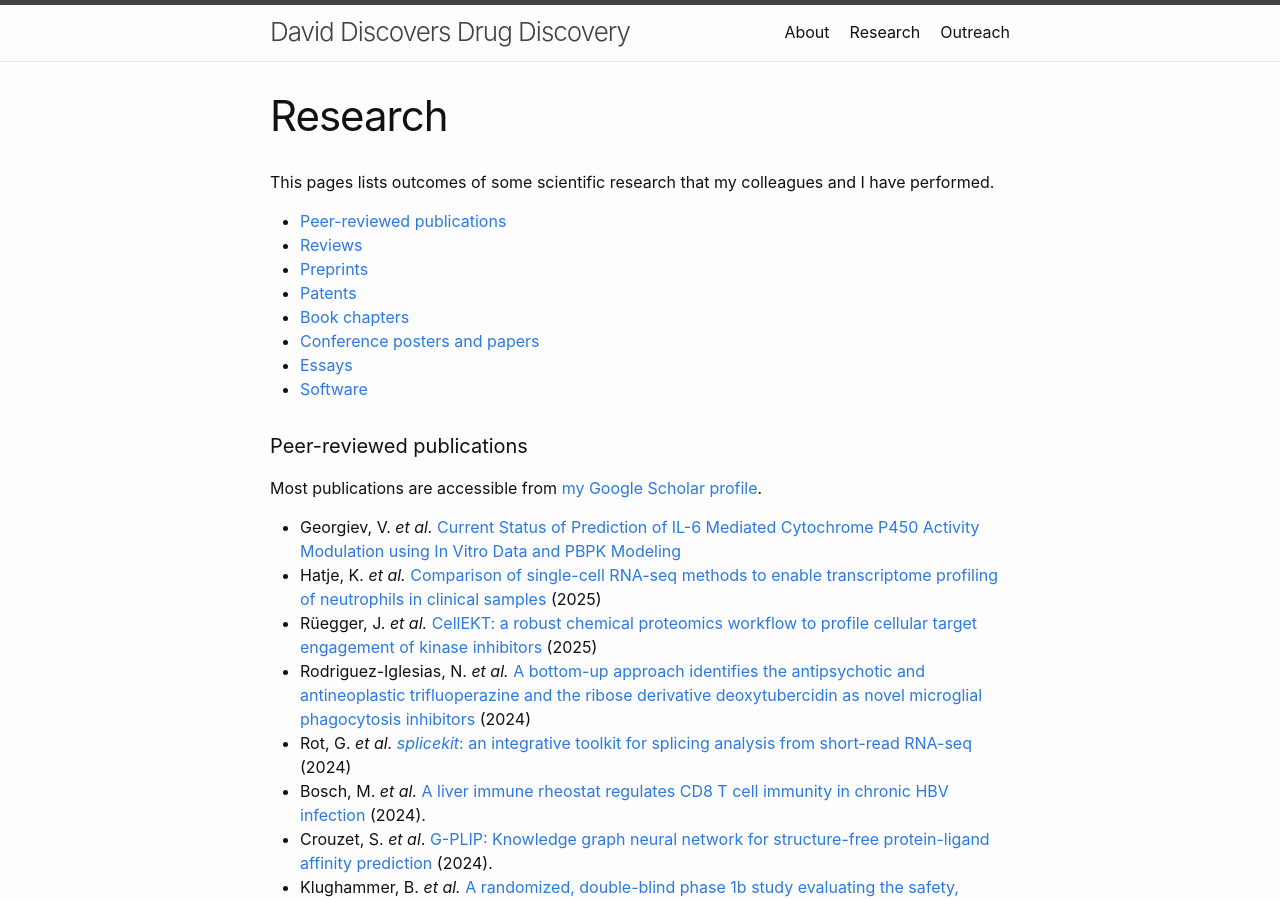
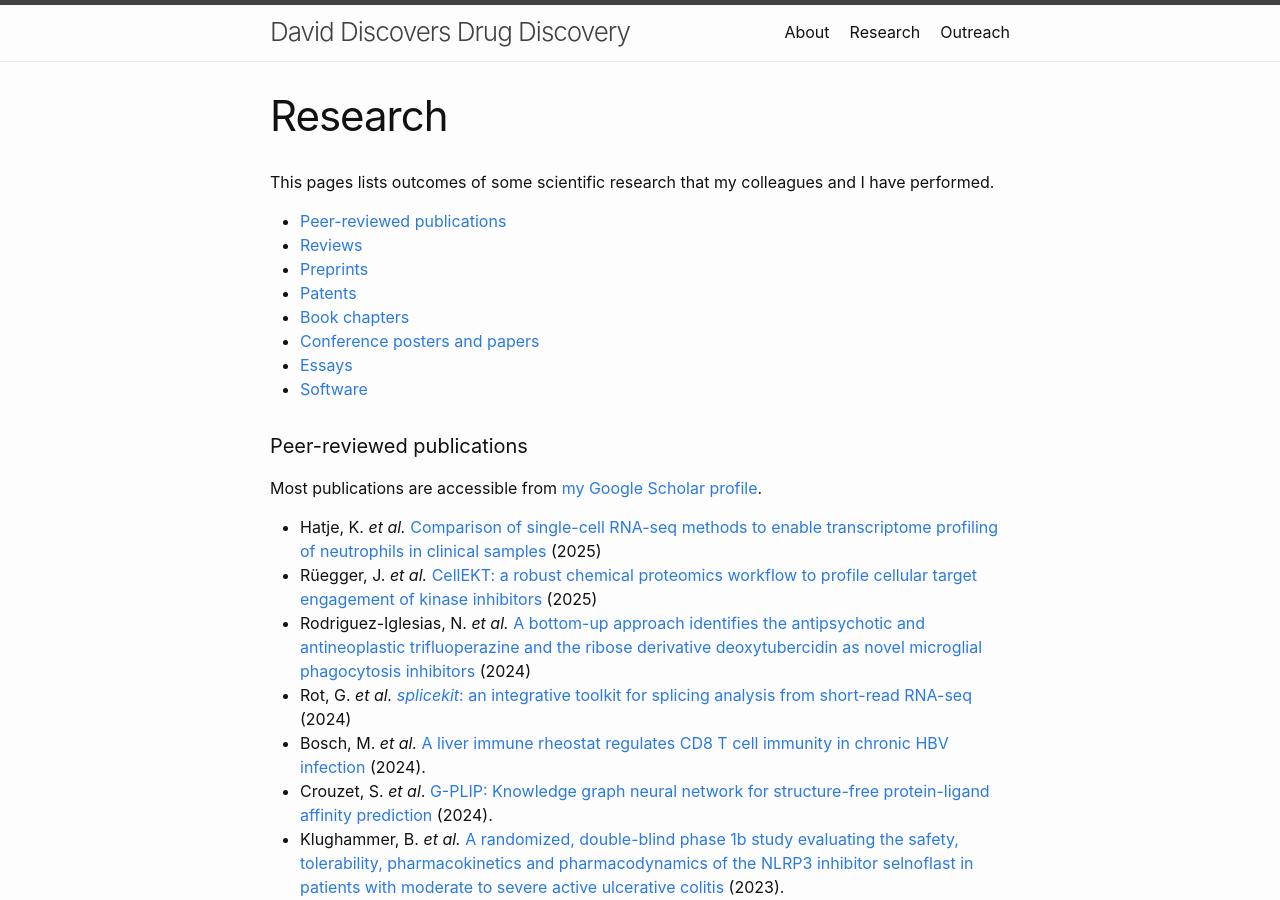
Before and after one commit to Accio/accio.github.io, a Jekyll site: the page built from _pages/research.md, in a window 1280 px wide and 900 px high. Built offline with Jekyll 4.4.1, drawn with Linux system fonts in a browser that asks for light colours; some of the changed text lies outside the part shown.

Commit message:
add IL6 review

```diff
--- a/_pages/research.md
+++ b/_pages/research.md
@@ -23,7 +23,6 @@ This pages lists outcomes of some scientific research that my colleagues and I h
 
 Most publications are accessible from [my Google Scholar profile](https://scholar.google.com/citations?user=ths6zX0AAAAJ&hl=en).
 
-* Georgiev, V. *et al.* [Current Status of Prediction of IL-6 Mediated Cytochrome P450 Activity Modulation using In Vitro Data and PBPK Modeling](https://www.sciencedirect.com/science/article/pii/S1347436725004604)
 * Hatje, K. *et al.* [Comparison of single-cell RNA-seq methods to enable transcriptome profiling of neutrophils in clinical samples](https://doi.org/10.1016/j.crmeth.2025.101173) (2025)
 * Rüegger, J. *et al.* [CellEKT: a robust chemical proteomics workflow to profile cellular target engagement of kinase inhibitors](https://doi.org/10.1016/j.mcpro.2025.100961) (2025)
 * Rodriguez-Iglesias, N. *et al.* [A bottom-up approach identifies the antipsychotic and antineoplastic trifluoperazine and the ribose derivative deoxytubercidin as novel microglial phagocytosis inhibitors](https://doi.org/10.1002/glia.24637) (2024)
```
Also changed, not shown: other parts of _pages/research.md (+1 -0 lines).
